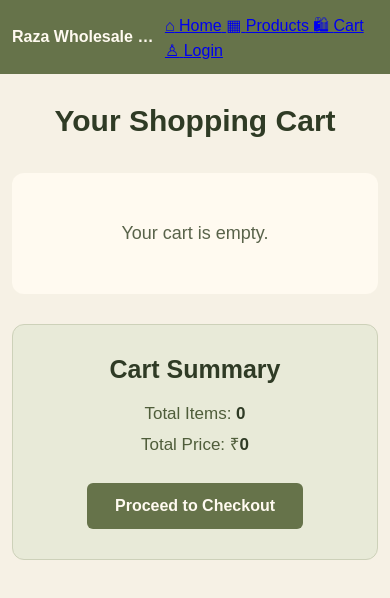
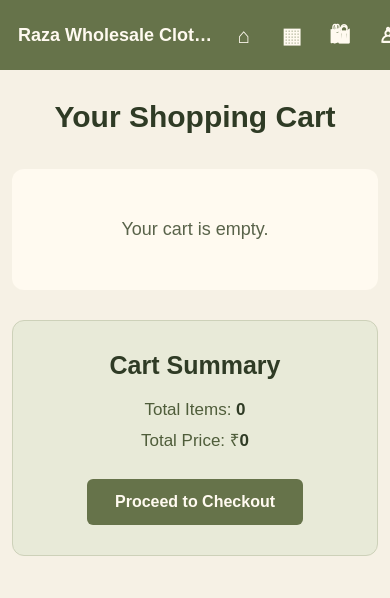
Before and after one commit to hasnainraza24-code/WHOLESALE-CLOTH-STORE, a plain HTML site: page FRONTEND/cart.html in a window 390 px wide. Drawn offline with Linux system fonts and the light colour scheme.

Commit message:
Update style.css

```diff
--- a/FRONTEND/css/style.css
+++ b/FRONTEND/css/style.css
@@ -2120,3 +2120,222 @@ button:hover {
     }
 
 }
+
+
+/* =========================================
+   RESPONSIVE NAVIGATION
+   ========================================= */
+
+/* Desktop Navigation */
+
+.navbar {
+    width: 100%;
+    min-height: 76px;
+
+    display: flex;
+    align-items: center;
+    justify-content: space-between;
+
+    gap: 25px;
+
+    padding: 18px 5%;
+
+    position: relative;
+    z-index: 1000;
+}
+
+
+.navbar .logo {
+    flex-shrink: 0;
+
+    white-space: nowrap;
+
+    font-size: 24px;
+    font-weight: 700;
+}
+
+
+.navbar nav {
+    display: flex;
+    align-items: center;
+    justify-content: flex-end;
+
+    gap: 25px;
+
+    flex-shrink: 0;
+}
+
+
+.navbar nav a {
+    display: inline-flex;
+    align-items: center;
+    justify-content: center;
+
+    gap: 7px;
+
+    color: #fffaf0;
+
+    text-decoration: none;
+
+    font-size: 15px;
+    font-weight: 600;
+
+    white-space: nowrap;
+
+    transition:
+        color 0.2s ease,
+        transform 0.2s ease;
+}
+
+
+.navbar nav a:hover {
+    color: #e7c9a9;
+
+    transform: translateY(-1px);
+}
+
+
+/* Navigation Icons */
+
+.nav-icon {
+    display: inline-flex;
+
+    align-items: center;
+    justify-content: center;
+
+    font-size: 20px;
+
+    line-height: 1;
+
+    flex-shrink: 0;
+}
+
+
+/* =========================================
+   MOBILE NAVIGATION
+   ========================================= */
+
+@media (max-width: 600px) {
+
+    .navbar {
+
+        min-height: 64px;
+
+        padding: 14px 18px;
+
+        gap: 10px;
+
+    }
+
+
+    .navbar .logo {
+
+        font-size: 18px;
+
+        max-width: 55%;
+
+        overflow: hidden;
+
+        text-overflow: ellipsis;
+
+    }
+
+
+    .navbar nav {
+
+        flex: 1;
+
+        justify-content: flex-end;
+
+        gap: 6px;
+
+    }
+
+
+    .navbar nav a {
+
+        width: 42px;
+
+        height: 42px;
+
+        padding: 0;
+
+        border-radius: 8px;
+
+    }
+
+
+    .navbar nav a:hover {
+
+        transform: none;
+
+    }
+
+
+    /* Hide text on mobile */
+
+    .navbar .nav-text {
+
+        display: none;
+
+    }
+
+
+    /* Show icons */
+
+    .navbar .nav-icon {
+
+        display: inline-flex;
+
+        font-size: 21px;
+
+    }
+
+}
+
+
+/* =========================================
+   VERY SMALL PHONES
+   ========================================= */
+
+@media (max-width: 380px) {
+
+    .navbar {
+
+        padding: 12px 12px;
+
+    }
+
+
+    .navbar .logo {
+
+        font-size: 16px;
+
+        max-width: 48%;
+
+    }
+
+
+    .navbar nav {
+
+        gap: 2px;
+
+    }
+
+
+    .navbar nav a {
+
+        width: 38px;
+
+        height: 38px;
+
+    }
+
+
+    .navbar .nav-icon {
+
+        font-size: 19px;
+
+    }
+
+}
```
